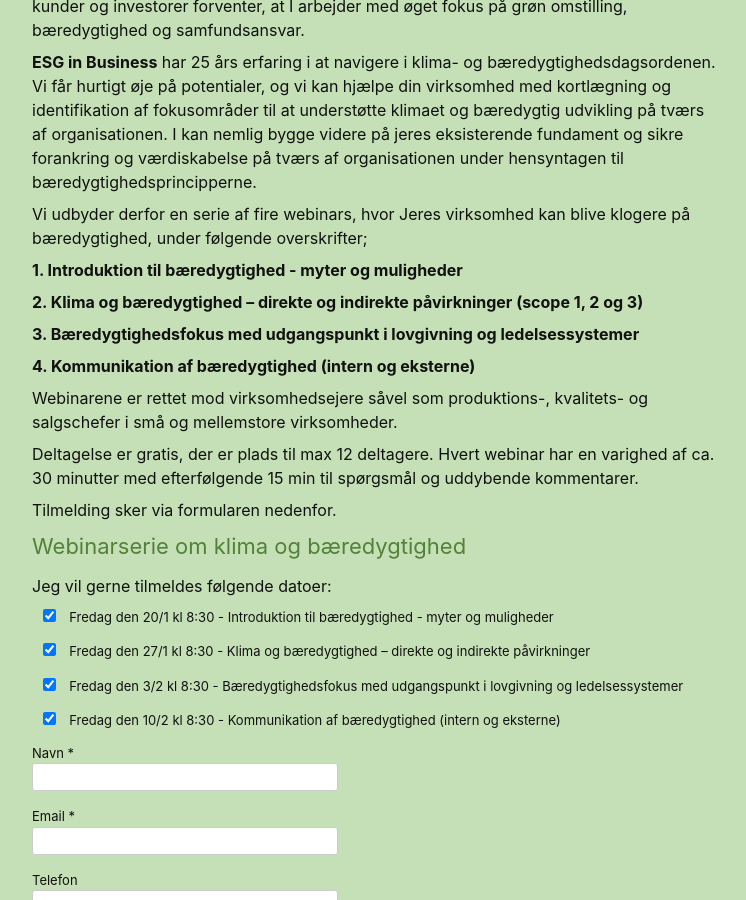
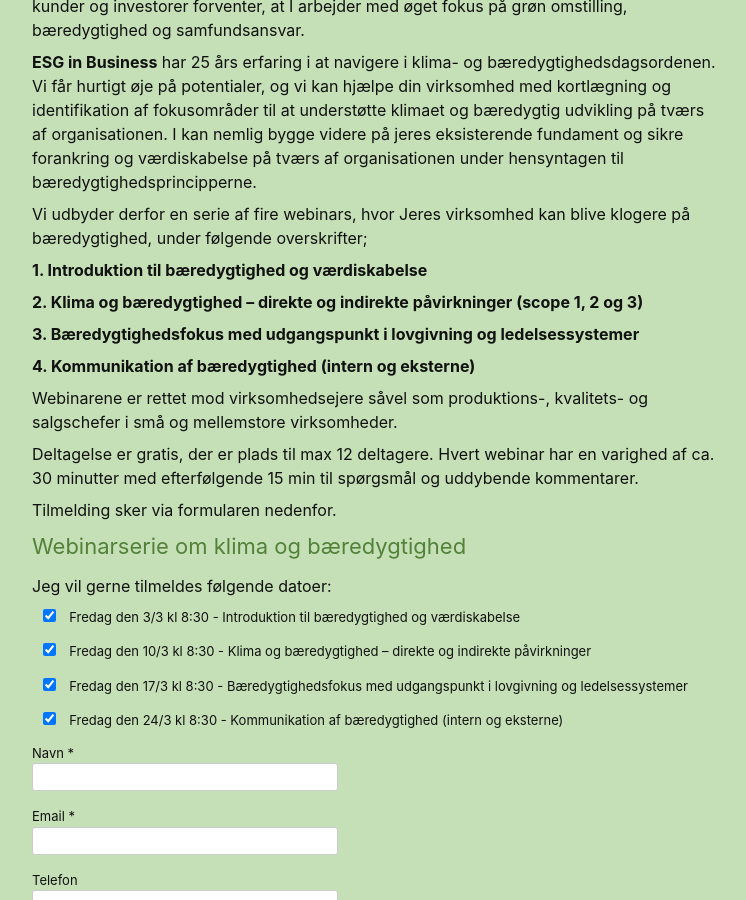
Before and after one commit to FoodEfficiency/esg-business.github.io, a Jekyll site: the page built from _posts/da/2023-01-02-Invitation til webinarserie om klima og bæredygtighed.md, in a window 1280 px wide and 900 px high, scrolled down 734 px. Shown: the whole window, without its empty margins (374-1120 px from the left). Built offline with Jekyll 4.4.1, drawn with Linux system fonts in a browser that asks for light colours; nearby versions of some CDN libraries; some of the changed text lies outside the part shown.

Commit message:
Create 2023-01-02-Invitation til webinarserie om klima og bæredygtighed.md

```diff
--- a/_posts/da/2023-01-02-Invitation til webinarserie om klima og bæredygtighed.md
+++ b/_posts/da/2023-01-02-Invitation til webinarserie om klima og bæredygtighed.md
@@ -1,6 +1,6 @@
 ---
 layout: post
-title:  "Invitation til webinarserie om klima og bæredygtighed - Myter og Muligheder"
+title:  "Invitation til webinarserie om klima og bæredygtighed"
 date:   2023-01-02 07:11:00 +0100
 permalink: news/invitation-til-webinarserie-om-klima-og-baeredygtighed
 tags: foodefficiency
@@ -18,7 +18,7 @@
 
 Vi udbyder derfor en serie af fire webinars, hvor Jeres virksomhed kan blive klogere på bæredygtighed, under følgende overskrifter;
 
- **1. Introduktion til bæredygtighed - myter og muligheder**
+ **1. Introduktion til bæredygtighed og værdiskabelse**
 
  **2. Klima og bæredygtighed – direkte og indirekte påvirkninger (scope 1, 2 og 3)**
 
@@ -49,20 +49,20 @@
 
     <div>
       <label class="checkbox field">
-          <input type="checkbox" name="20/1-2023" checked />
-          <span>Fredag den 20/1 kl 8:30 - Introduktion til bæredygtighed - myter og muligheder</span>
+          <input type="checkbox" name="3/3-2023" checked />
+          <span>Fredag den 3/3 kl 8:30 - Introduktion til bæredygtighed og værdiskabelse</span>
       </label>
       <label class="checkbox field">
-          <input type="checkbox" name="27/1-2023" checked />
-          <span>Fredag den 27/1 kl 8:30 - Klima og bæredygtighed – direkte og indirekte påvirkninger</span>
+          <input type="checkbox" name="10/3-2023" checked />
+          <span>Fredag den 10/3 kl 8:30 - Klima og bæredygtighed – direkte og indirekte påvirkninger</span>
       </label>
       <label class="checkbox field">
-          <input type="checkbox" name="3/2-2023" checked />
-          <span>Fredag den 3/2 kl 8:30 - Bæredygtighedsfokus med udgangspunkt i lovgivning og ledelsessystemer</span>
+          <input type="checkbox" name="17/3-2023" checked />
+          <span>Fredag den 17/3 kl 8:30 - Bæredygtighedsfokus med udgangspunkt i lovgivning og ledelsessystemer</span>
       </label>
       <label class="checkbox field">
-          <input type="checkbox" name="10/2-2023" checked />
-          <span>Fredag den 10/2 kl 8:30 - Kommunikation af bæredygtighed (intern og eksterne)</span>
+          <input type="checkbox" name="24/3-2023" checked />
+          <span>Fredag den 24/3 kl 8:30 - Kommunikation af bæredygtighed (intern og eksterne)</span>
       </label>
     </div>
 
```
